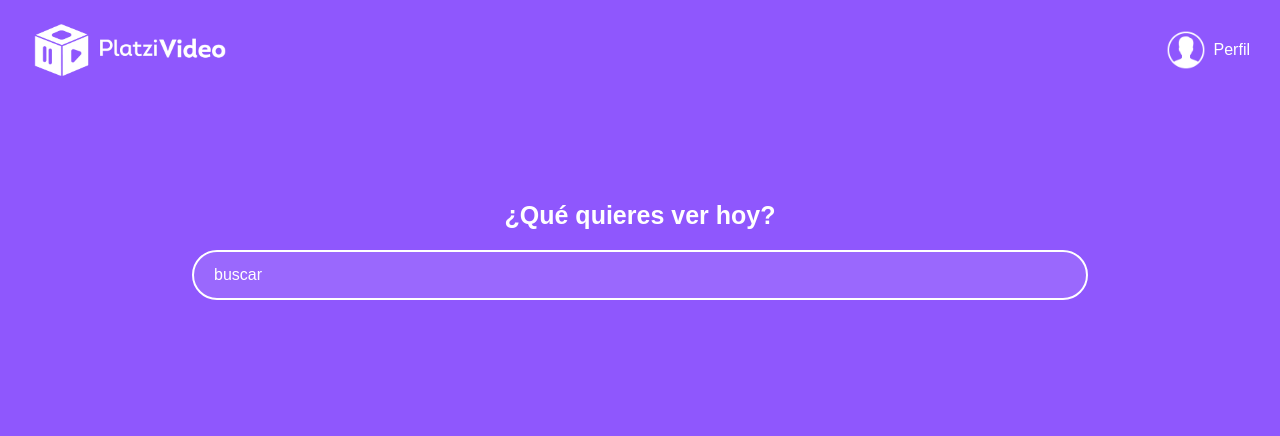
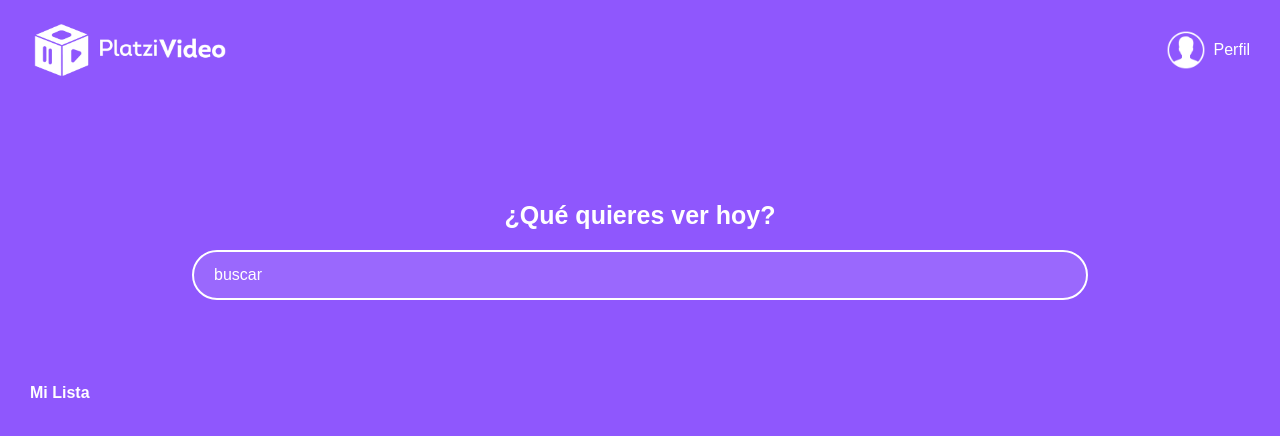
Before and after one commit to daguiheso/react-platzi-video, a React app: page / in a window 1280 px wide. Shown: the top 436 px of the page. Built offline with nearby package versions, Linux system fonts and the light colour scheme.

Commit message:
create Category component

```diff
--- /dev/null
+++ b/src/assets/styles/components/Category.scss
@@ -0,0 +1,9 @@
+.categories__title {
+  background: #8f57fd;
+  color: white;
+  font-size: 16px;
+  margin-top: -16px;
+  position: absolute;
+  padding-left: 30px;
+  width: 100%;
+}
--- /dev/null
+++ b/src/components/Category.jsx
@@ -0,0 +1,11 @@
+import React from 'react';
+import '../assets/styles/components/Category.scss';
+
+const Category = ({ children }) => (
+  <div className='category'>
+    <h3 className='categories__title'>Mi Lista</h3>
+    {children}
+  </div>
+);
+
+export default Category;
--- a/src/containers/App.jsx
+++ b/src/containers/App.jsx
@@ -1,12 +1,14 @@
 import React from 'react';
 import Header from '../components/Header';
 import Search from '../components/Search';
+import Category from '../components/Category';
 import '../assets/styles/App.scss';
 
 const App = () => (
   <div className='App'>
     <Header />
     <Search />
+    <Category />
   </div>
 );
 
```
